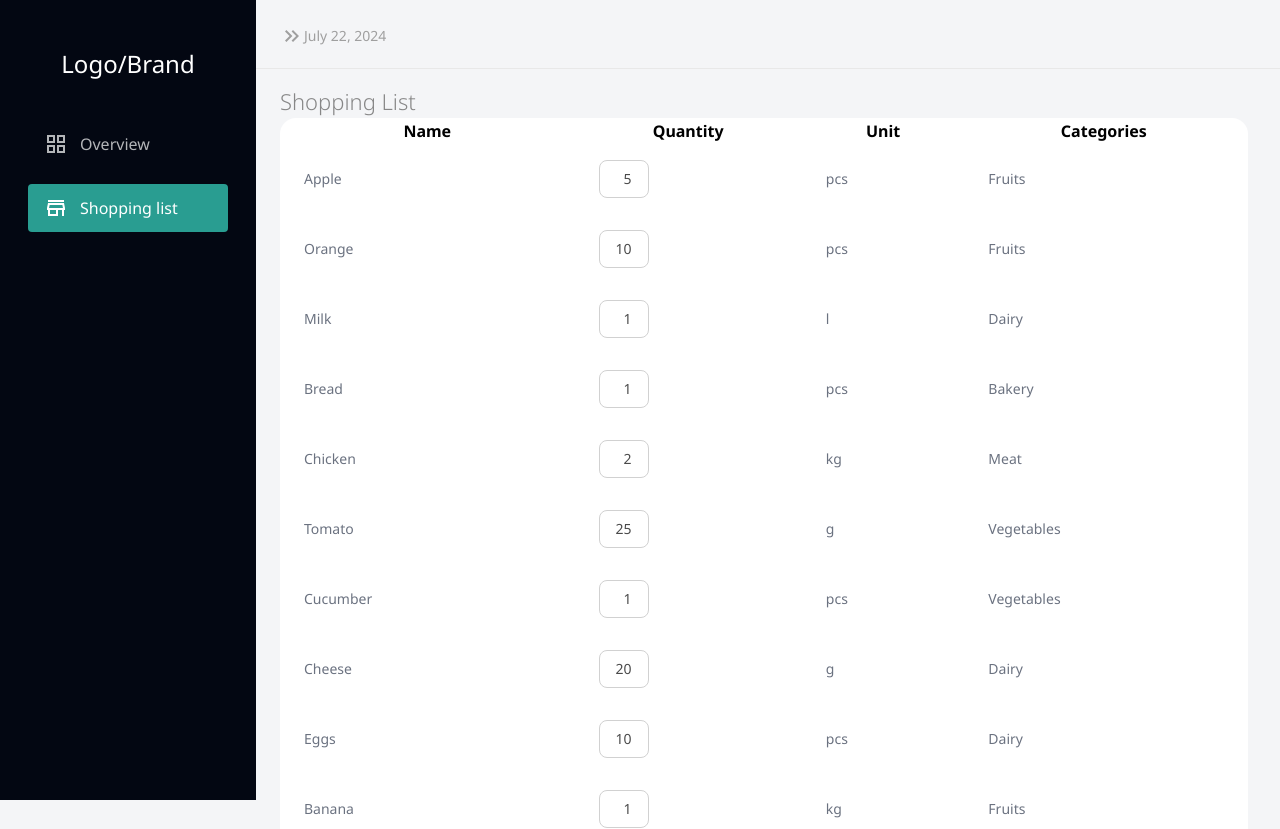
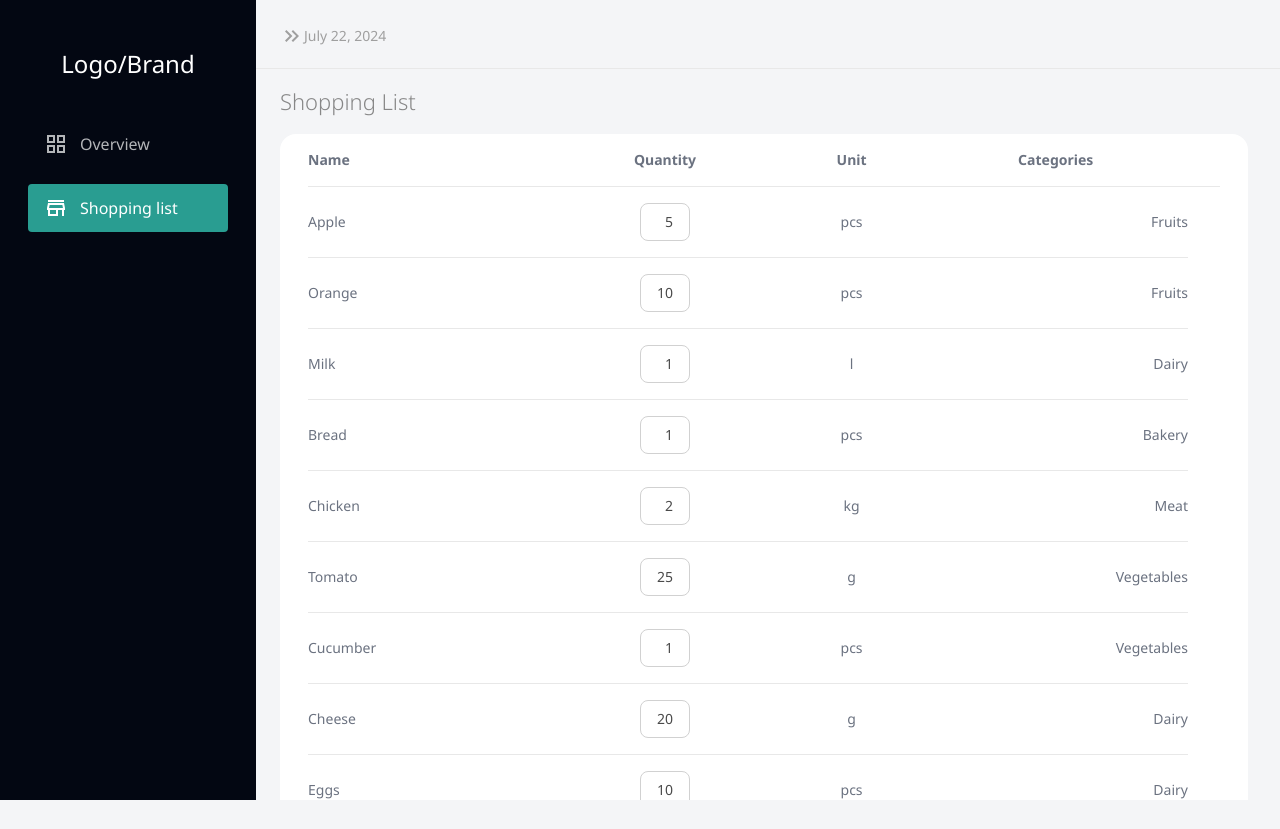
Before and after one commit to Banych/money-control, a Next.js app: page /shopping-list in a window 1280 px wide. Shown: the top 829 px of the page. After the commit the page ends 800 px from the top, so only its background shows below. Built offline with nearby package versions, Linux system fonts and the light colour scheme.

Commit message:
update cells

```diff
--- a/app/_components/Menu.tsx
+++ b/app/_components/Menu.tsx
@@ -18,12 +18,12 @@ export const Menu: React.FC<PropsWithChildren> = ({ children }) => {
                 <MenuItemsList />
             </section>
 
-            <section className="flex-1">
+            <section className="flex-1 flex flex-col">
                 <PageHeader
                     title={isPageHeaderTitleShown ? 'Welcome' : undefined}
                     date={new Date()}
                 />
-                <div className="pt-4 pr-8 pb-[34px] pl-6 overflow-auto">
+                <div className="pt-4 pr-8 pb-[34px] pl-6 overflow-auto flex flex-col grow">
                     {children}
                 </div>
             </section>
--- a/app/_components/table/Table.tsx
+++ b/app/_components/table/Table.tsx
@@ -1,3 +1,4 @@
+import TableHeaderRow from './TableHeaderRow';
 import TableRow from './TableRow';
 import { DataType, TableColumn } from './TableTypes';
 
@@ -11,13 +12,10 @@ export type TableProps<T extends Record<string, string | number | string[]>> = {
 const Table = <T extends DataType>(props: TableProps<T>) => {
     const { columns, data, getRowKey, onChange } = props;
     return (
-        <table className="w-full bg-white rounded-2xl">
+        <div className="w-full bg-white rounded-2xl px-7">
+            <table className="w-full table-auto">
                 <thead>
-                <tr>
-                    {columns.map((column) => (
-                        <th key={column.key as string}>{column.title}</th>
-                    ))}
-                </tr>
+                    <TableHeaderRow columns={columns} />
                 </thead>
                 <tbody>
                     {data.map((row) => (
@@ -33,6 +31,7 @@ const Table = <T extends DataType>(props: TableProps<T>) => {
                     ))}
                 </tbody>
             </table>
+        </div>
     );
 };
 
--- a/app/_components/table/TableCell.tsx
+++ b/app/_components/table/TableCell.tsx
@@ -1,16 +1,31 @@
 import { DataType, TableColumn } from './TableTypes';
+import { cn } from '../../../utils/cn';
 
-export type TableCellProps<T extends DataType> = {
-    column: TableColumn<T>;
+type TableParticularProps<T extends DataType> = {
     row: T;
     renderCell: (row: T, column: TableColumn<T>) => JSX.Element;
     onChange?: (value: string | number, row: T, column: TableColumn<T>) => void;
 };
 
-const TableCell = <T extends DataType>(props: TableCellProps<T>) => {
-    const { column, row, renderCell } = props;
+export type TableCellProps<T extends DataType> = TableParticularProps<T> & {
+    className?: string;
+    column: TableColumn<T>;
+};
+
+const TableCell = <T extends DataType>({
+    column,
+    row,
+    renderCell,
+    className,
+}: TableCellProps<T>) => {
     return (
-        <td className="px-6 py-4 whitespace-nowrap text-sm text-gray-500">
+        <td
+            className={cn(
+                'px-3 first-of-type:pl-0 last-of-type:pr-0 py-4 whitespace-nowrap text-sm text-gray-500 border-b border-border-light',
+                'text-center first-of-type:text-left last-of-type:text-right',
+                className,
+            )}
+        >
             {renderCell(row, column)}
         </td>
     );
--- /dev/null
+++ b/app/_components/table/TableHeaderCell.tsx
@@ -0,0 +1,27 @@
+import { cn } from '../../../utils/cn';
+import { TableCellProps } from './TableCell';
+import { DataType } from './TableTypes';
+
+export type TableHeaderCellProps<T extends DataType> = Omit<
+    TableCellProps<T>,
+    'renderCell' | 'row'
+>;
+
+const TableHeaderCell = <T extends DataType>({
+    column,
+    className,
+}: TableHeaderCellProps<T>) => {
+    return (
+        <th
+            className={cn(
+                'px-3 first-of-type:pl-0 last-of-type:pr-0 py-4 whitespace-nowrap text-sm text-gray-500 border-b border-border-light',
+                'text-center first-of-type:text-left last-of-type:text-right',
+                className,
+            )}
+        >
+            {column.title}
+        </th>
+    );
+};
+
+export default TableHeaderCell;
--- /dev/null
+++ b/app/_components/table/TableHeaderRow.tsx
@@ -0,0 +1,20 @@
+import TableHeaderCell from './TableHeaderCell';
+import { DataType, TableColumn } from './TableTypes';
+
+export type TableHeaderRowProps<T extends DataType> = {
+    columns: TableColumn<T>[];
+};
+
+const TableHeaderRow = <T extends DataType = DataType>({
+    columns,
+}: TableHeaderRowProps<T>) => {
+    return (
+        <tr>
+            {columns.map((column: TableColumn<T>) => (
+                <TableHeaderCell key={column.key as string} column={column} />
+            ))}
+        </tr>
+    );
+};
+
+export default TableHeaderRow;
--- a/app/_components/table/TableRow.tsx
+++ b/app/_components/table/TableRow.tsx
@@ -2,6 +2,7 @@ import { useCallback } from 'react';
 import { DataType, TableColumn } from './TableTypes';
 import TextTableCell from './cells/TextTableCell';
 import NumberTableCell from './cells/NumberTableCell';
+import TextInputTableCell from './cells/TextInputTableCell';
 
 export type TableRowProps<T extends DataType> = {
     columns: TableColumn<T>[];
@@ -34,6 +35,15 @@ const TableRow = <T extends DataType>(props: TableRowProps<T>) => {
                             onChange={onChange}
                         />
                     );
+                case 'input':
+                    return (
+                        <TextInputTableCell
+                            key={getCellKey(row, column)}
+                            column={column}
+                            row={row}
+                            onChange={onChange}
+                        />
+                    );
                 default:
                     return null;
             }
@@ -41,7 +51,9 @@ const TableRow = <T extends DataType>(props: TableRowProps<T>) => {
         [getCellKey, onChange],
     );
 
-    return <tr>{columns.map((column) => renderCell(row, column))}</tr>;
+    return (
+        <tr className="">{columns.map((column) => renderCell(row, column))}</tr>
+    );
 };
 
 export default TableRow;
--- a/app/_components/table/TableTypes.ts
+++ b/app/_components/table/TableTypes.ts
@@ -7,5 +7,5 @@ export type DataType = {
 export type TableColumn<T extends DataType> = {
     title: string;
     key: keyof T | 'actions';
-    type: 'text' | 'number' | 'date' | 'actions';
+    type: 'text' | 'input' | 'number' | 'date' | 'actions';
 };
--- /dev/null
+++ b/app/_components/table/cells/TextInputTableCell.tsx
@@ -0,0 +1,77 @@
+'use client';
+
+import { MouseEvent, useCallback, useState } from 'react';
+import Input from '../../Input';
+import TableCell, { TableCellProps } from '../TableCell';
+import { DataType } from '../TableTypes';
+import { cn } from '../../../../utils/cn';
+
+export type TextInputTableCellProps<T extends DataType> = Omit<
+    TableCellProps<T>,
+    'renderCell'
+>;
+
+const TextInputTableCell = <T extends DataType>({
+    column,
+    row,
+    onChange,
+}: TextInputTableCellProps<T>) => {
+    const [isEdit, setIsEdit] = useState(false);
+
+    const handleChange = (e: React.ChangeEvent<HTMLInputElement>) => {
+        onChange?.(e.target.value, row, column);
+    };
+
+    const handleEnterEdit = useCallback((e: MouseEvent<HTMLAnchorElement>) => {
+        e.preventDefault();
+        setIsEdit(true);
+    }, []);
+
+    const handleExitEdit = useCallback(
+        (e: React.KeyboardEvent<HTMLInputElement>) => {
+            if (e.key === 'Enter') {
+                setIsEdit(false);
+            }
+        },
+        [],
+    );
+
+    if (!isEdit) {
+        return (
+            <TableCell
+                column={column}
+                row={row}
+                renderCell={(row, column) => (
+                    <a
+                        className={cn(
+                            'w-full',
+                            'hover:underline hover:cursor-pointer',
+                        )}
+                        onClick={handleEnterEdit}
+                    >
+                        {row[column.key]}
+                    </a>
+                )}
+            />
+        );
+    }
+
+    return (
+        <TableCell
+            column={column}
+            row={row}
+            renderCell={(row, column) => (
+                <Input
+                    type="text"
+                    size="sm"
+                    value={row[column.key] as string}
+                    className="w-full"
+                    onChange={handleChange}
+                    onKeyUp={handleExitEdit}
+                />
+            )}
+        />
+    );
+};
+
+export default TextInputTableCell;
--- a/app/globals.css
+++ b/app/globals.css
@@ -21,3 +21,21 @@ input[type='number']::-webkit-outer-spin-button {
 input[type='number'] {
     -moz-appearance: textfield;
 }
+
+/* css styles to make scrollbar looks like in Mac OS. Starts below */
+*::-webkit-scrollbar {
+    width: 8px;
+}
+
+*::-webkit-scrollbar-track {
+    background-color: theme('colors.gray.200');
+}
+
+*::-webkit-scrollbar-thumb {
+    background-color: theme('colors.gray.300');
+    border-radius: 5px;
+}
+
+*::-webkit-scrollbar-thumb:hover {
+    background-color: theme('colors.gray.400');
+}
--- a/app/shopping-list/page.tsx
+++ b/app/shopping-list/page.tsx
@@ -20,7 +20,7 @@ export default function ShoppingList() {
 
     const columns = useMemo(
         (): TableColumn<Good>[] => [
-            { title: 'Name', key: 'name', type: 'text' },
+            { title: 'Name', key: 'name', type: 'input' },
             { title: 'Quantity', key: 'quantity', type: 'number' },
             { title: 'Unit', key: 'unit', type: 'text' },
             { title: 'Categories', key: 'categories', type: 'text' },
@@ -31,8 +31,8 @@ export default function ShoppingList() {
 
     const onItemChange = useCallback(
         (value: string | number, row: Good, column: TableColumn<Good>) => {
-            setGoods(
-                mockGoods.map((good) => {
+            setGoods((prevState) =>
+                prevState.map((good): Good => {
                     if (good.id === row.id) {
                         return { ...good, [column.key]: value };
                     }
@@ -44,7 +44,7 @@ export default function ShoppingList() {
     );
 
     return (
-        <main className="h-full">
+        <main className="grow gap-4 flex flex-col">
             <PageTitle>Shopping List</PageTitle>
             <Table
                 columns={columns}
```
Lines whose indentation alone changed are shown as unchanged.
